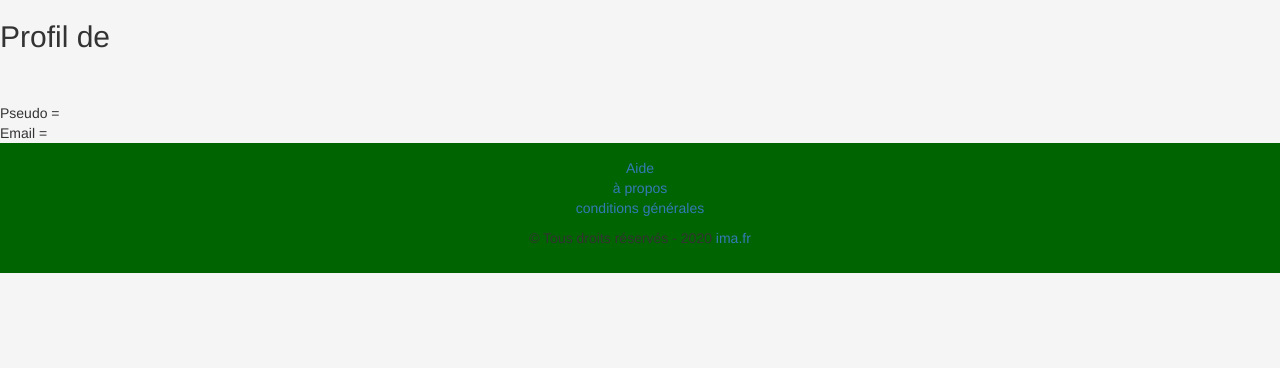
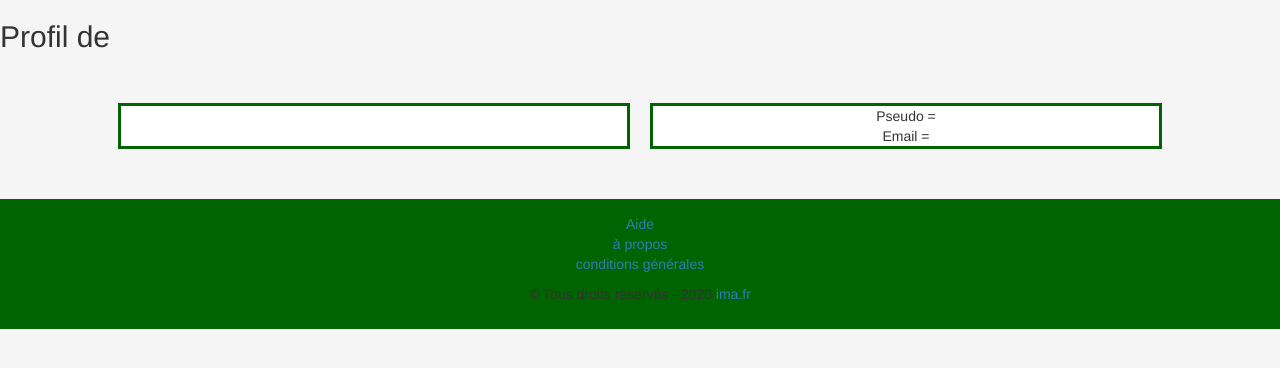
Before and after one commit to MohamedMessaoudi/miniprojet, a PHP site: page /index.php?action=profil&id=1 in a window 1280 px wide. Shown: the part 177-545 px from the top of the page. Run offline with PHP 8.4, Linux system fonts and the light colour scheme; the visitor is signed in with stand-in values (Sample User, id 1); data that the repository does not hold is empty.

Commit message:
rajout css profil

```diff
--- a/css/style.css
+++ b/css/style.css
@@ -465,3 +465,25 @@ text-align: center;
   box-sizing: border-box;
   background-color: white;
 }
+
+
+#mon_profil {
+   display: grid;
+grid-template-columns: 40% 40%;
+    grid-column-gap : 2rem;
+justify-content: center;
+text-align: center;
+    margin-bottom: 5rem;
+}
+
+#avatar_profil {
+      border: 3px solid darkgreen;
+  box-sizing: border-box;
+  background-color: white;
+}
+
+#detail_profil {
+      border: 3px solid darkgreen;
+  box-sizing: border-box;
+  background-color: white;
+}
--- a/vues/profil.php
+++ b/vues/profil.php
@@ -14,12 +14,24 @@ $line=$q->fetch();
 
 
 ?>
-   <div id="mon_profil">
-    <h2> Profil de <?php echo $line['nom']." ".$line['prenom']; ?></h2><br><br>
+<h2> Profil de <?php echo $line['nom']." ".$line['prenom']; ?></h2><br><br>
 
+<div id="mon_profil">
+
+
+<div id="avatar_profil">
+ <?php echo $line['avatar']; ?>
+
+</div>
+
+
+
+
+   <div id="detail_profil">
     Pseudo = <?php echo $line['login'] ;?>
     <br>
     Email = <?php echo $line['email']; ?>
     <br>
 <?php } ?>
 </div>
+</div>
```
Also changed, not shown: img/Avatar1.jpg (added).
